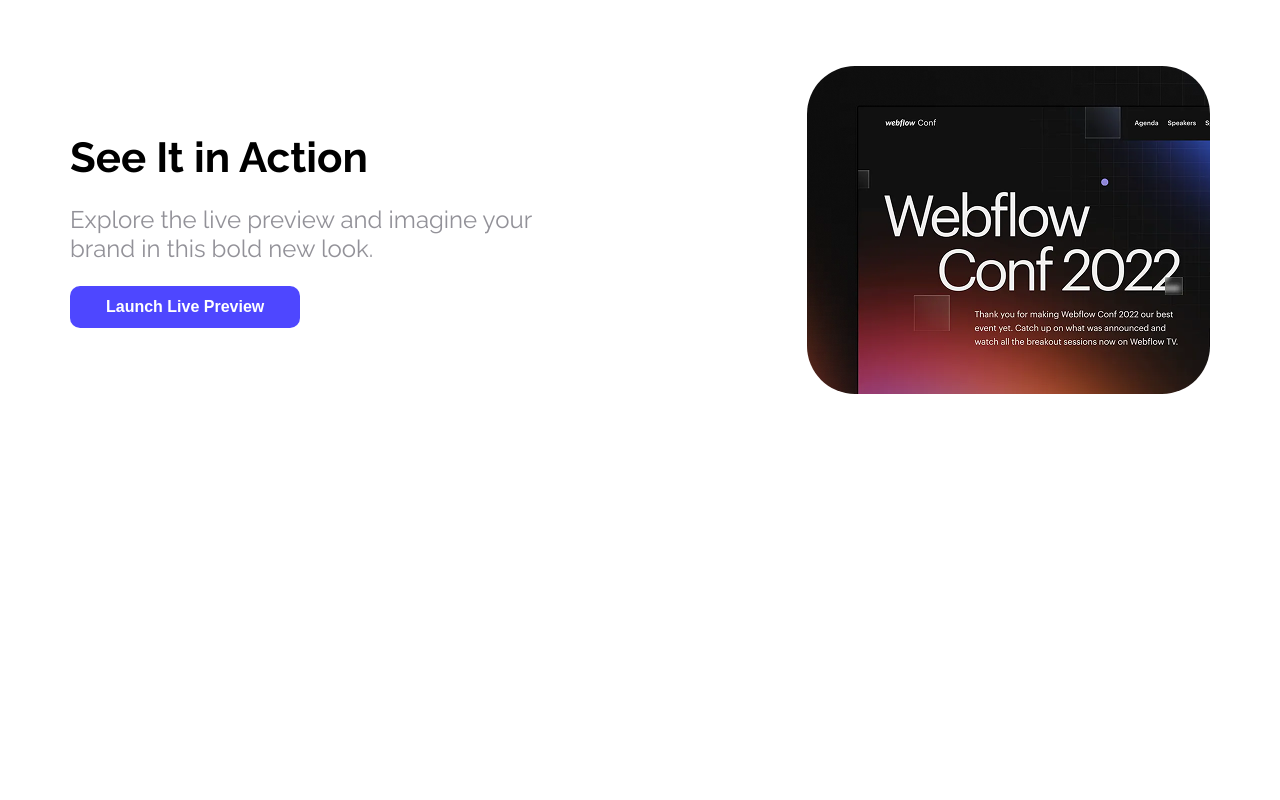
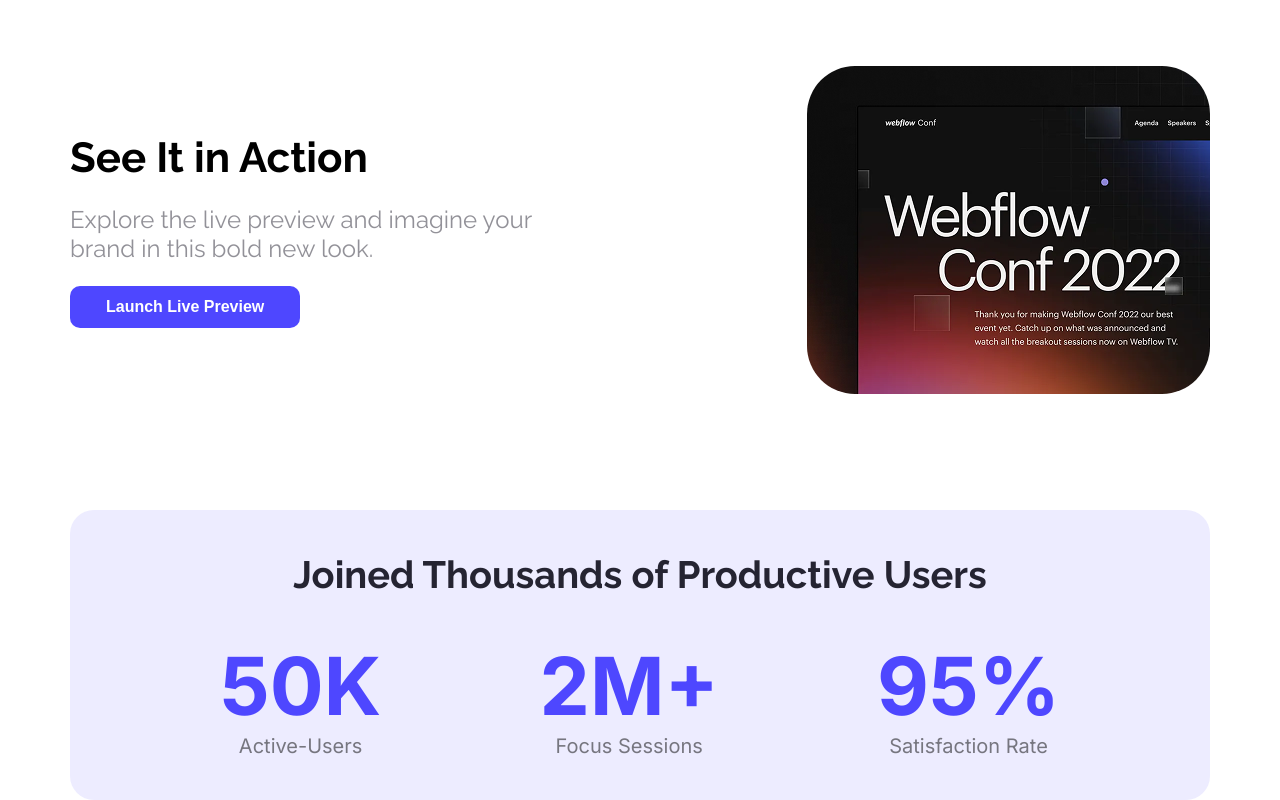
Before and after one commit to Zahidul8/B12A01-landing-launchpad, a plain HTML site: page index.html in a window 1280 px wide. Shown: the part 783-1583 px from the top of the page. Before the commit the page ends 1177 px from the top, so only its background shows below. Drawn offline with Linux system fonts and the light colour scheme.

Commit message:
Productive user section adding in the repository

```diff
--- a/index.html
+++ b/index.html
@@ -32,6 +32,24 @@
 
         <img src="Assets/wc-mini.png" alt="">
     </section>
+    <section class="productive-user">
+        <h3 class="user-title">Joined Thousands of Productive Users</h3>
+        <div class="user-quantity">
+            <div class="quantity">
+                <h3 class="quantity-number">50K</h3>
+                <p class="quantity-description">Active-Users</p>
+            </div>
+            <div class="quantity">
+                <h3 class="quantity-number">2M+</h3>
+                <p class="quantity-description">Focus Sessions</p>
+            </div>
+            <div class="quantity">
+                <h3 class="quantity-number">95%</h3>
+                <p class="quantity-description">Satisfaction Rate</p>
+            </div>
+        </div>
+    </section>
+
 </main>
 </body>
 </html>
--- a/styles/launchpad.css
+++ b/styles/launchpad.css
@@ -102,3 +102,38 @@ main section {
     height: 328px;
     border-radius: 48px;
 }
+
+/* productive user section start */
+
+.productive-user {
+background-color: rgba(77, 71, 255, 0.1);
+border-radius: 24px;
+padding: 42px 150px;
+}
+
+.user-title {
+    font-size: 38px;
+    font-weight: 700;
+    color: #252432;
+    text-align: center;
+}
+
+.user-quantity {
+    display: flex;
+    justify-content: space-between;
+    margin-top: 40px;
+          font-family: "Inter", sans-serif;
+
+}
+
+.quantity-number {
+    color: #4E47FF;
+      font-size: 80px;
+      font-weight: 700;
+}
+
+.quantity-description {
+    color: rgba(0, 0, 0, 0.5);
+    font-size: 20px;
+    text-align: center;
+}
```
